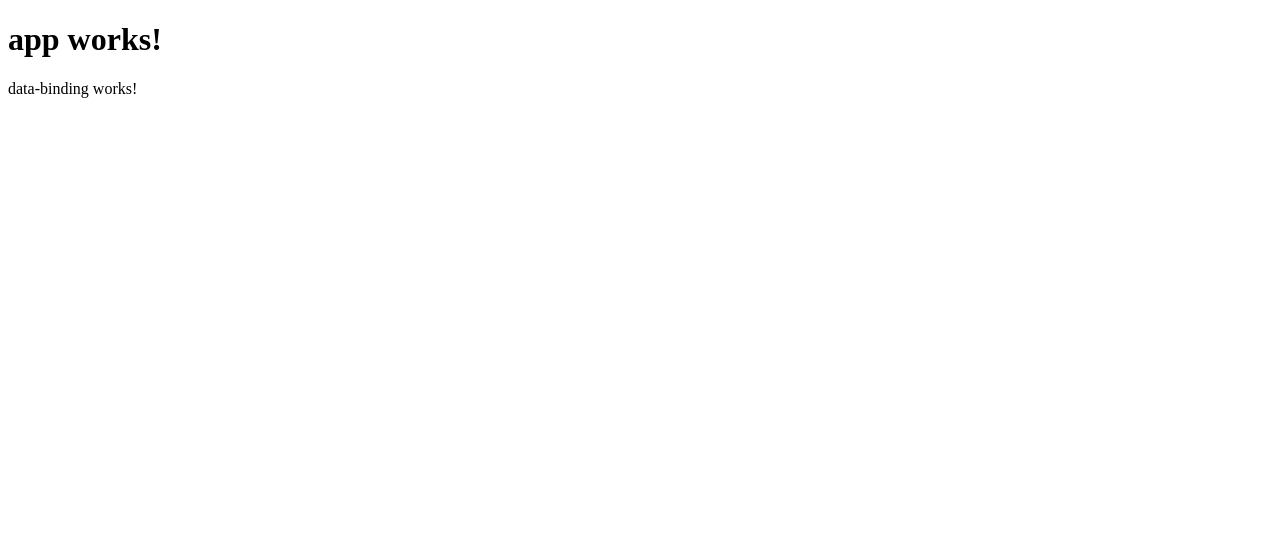
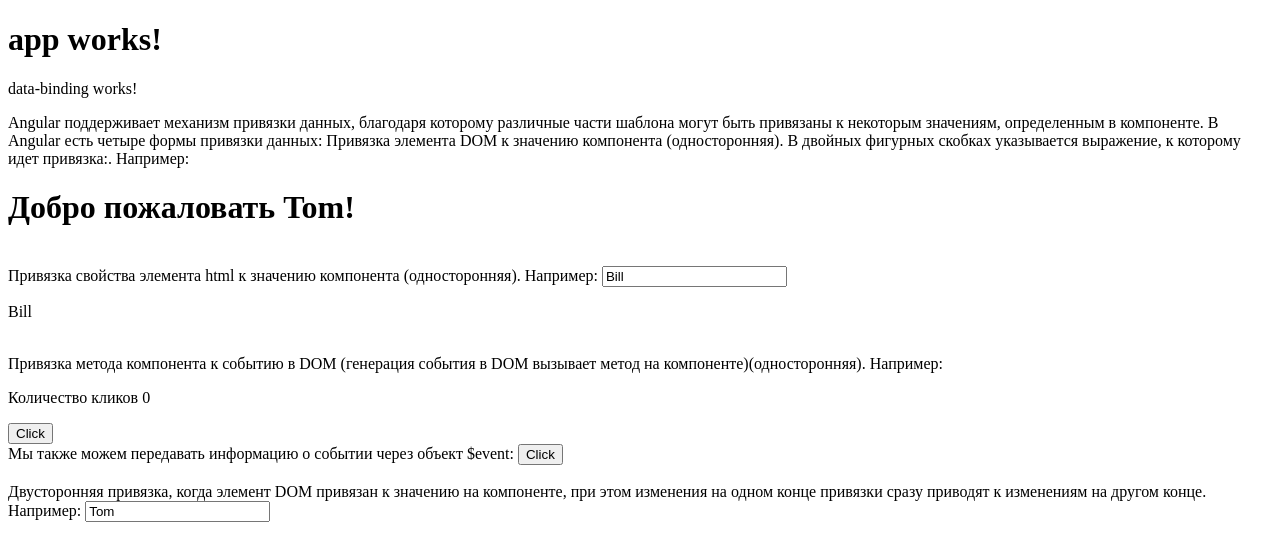
Before and after one commit to AlekBro/metanit_angular2, an Angular app in the folder chapter2-pr1/: page / in a window 1280 px wide. Shown: the top 558 px of the page. Built offline with nearby package versions, Linux system fonts and the light colour scheme.

Commit message:
Адносторонняя привязка.

```diff
--- a/chapter2-pr1/src/app/data-binding/data-binding.component.html
+++ b/chapter2-pr1/src/app/data-binding/data-binding.component.html
@@ -1,3 +1,34 @@
 <p>
   data-binding works!
 </p>
+
+
+<div>
+  <div>
+    Angular поддерживает механизм привязки данных, благодаря которому различные части шаблона могут быть привязаны к некоторым
+    значениям, определенным в компоненте. В Angular есть четыре формы привязки данных: Привязка элемента DOM к значению компонента
+    (односторонняя). В двойных фигурных скобках указывается выражение, к которому идет привязка:. Например:
+    <h1>Добро пожаловать {{name}}!</h1>
+  </div>
+  <br/>
+  <div>
+    Привязка свойства элемента html к значению компонента (односторонняя). Например:
+    <input type="text" [value]="valueName" />
+    <p>{{valueName}}</p>
+  </div>
+  <br/>
+  <div>
+    Привязка метода компонента к событию в DOM (генерация события в DOM вызывает метод на компоненте)(односторонняя). Например:
+    <p>Количество кликов {{count}}</p>
+    <button (click)="increase()">Click</button>
+<br/>
+Мы также можем передавать информацию о событии через объект $event:
+    <button (click)="increaseWithEvent($event)">Click</button>
+  </div>
+  <br/>
+  <div>
+    Двусторонняя привязка, когда элемент DOM привязан к значению на компоненте, при этом изменения на одном конце привязки сразу
+    приводят к изменениям на другом конце. Например:
+    <input [(ngModel)]="name" placeholder="name">
+  </div>
+</div>
--- a/chapter2-pr1/src/app/data-binding/data-binding.component.ts
+++ b/chapter2-pr1/src/app/data-binding/data-binding.component.ts
@@ -5,11 +5,22 @@ import { Component, OnInit } from '@angular/core';
   templateUrl: './data-binding.component.html',
   styleUrls: ['./data-binding.component.css']
 })
-export class DataBindingComponent implements OnInit {
+export class DataBindingComponent {
+
+  name = "Tom";
+  valueName = "Bill";
 
   constructor() { }
 
-  ngOnInit() {
+
+  count: number = 0;
+  increase(): void {
+    this.count++;
+  }
+
+  increaseWithEvent($event): void {
+    this.count++;
+    console.log($event);
   }
 
 }
```
